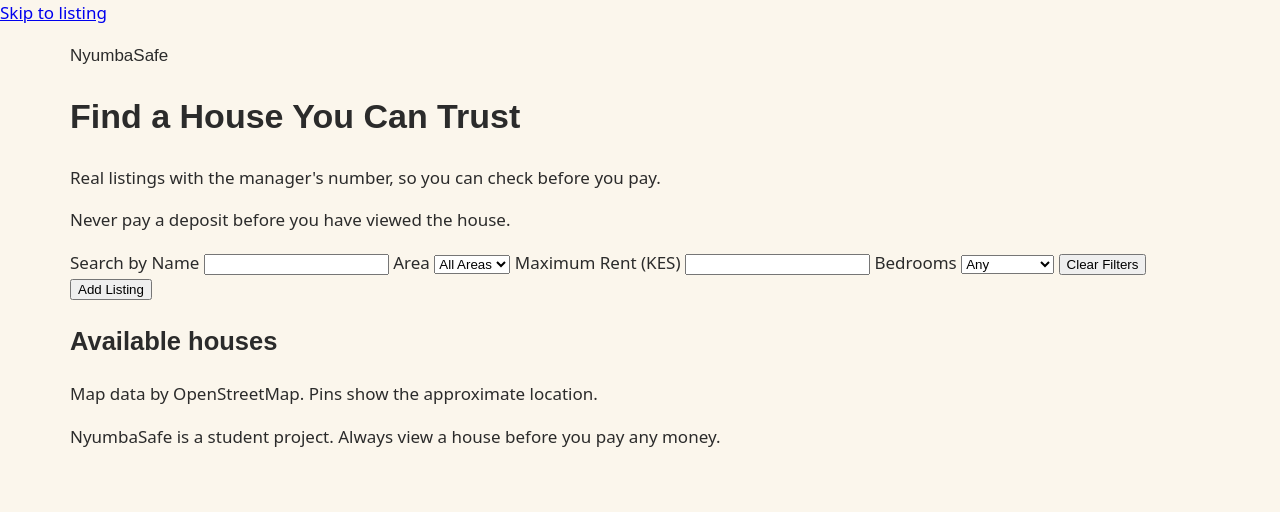
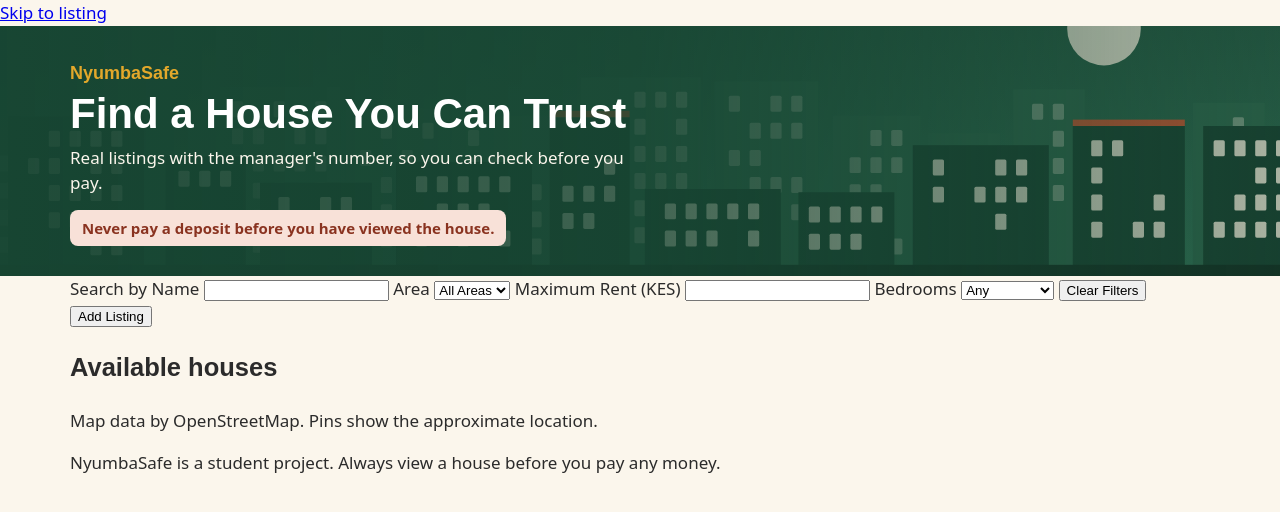
Before and after one commit to solomonmaguta492-dev/Nyumba-Safe-Project, a plain HTML site: page index.html in a window 1280 px wide. Drawn offline with Linux system fonts and the light colour scheme.

Commit message:
added sylle in the site header

```diff
--- a/style.css
+++ b/style.css
@@ -36,3 +36,19 @@ h1, h2, h3, .brand, .rent {font-family: "Outfit", system ui, sans-serif;}
 /* .wrap centres content and stops it getting too wide on big screens */
 
 .wrap { max-width: 1180px; margin: 0 auto; padding: 0 20px; }
+
+/*Header*/
+.site-header {
+   background:
+    linear-gradient(90deg, rgba(23, 69, 50, 0.96) 0%, rgba(23, 69, 50, 0.78) 50%, rgba(23, 69, 50, 0.2) 100%),
+    url("images/header-bg.svg") center bottom / cover no-repeat;
+  background-color: var(--green);   /* shown if the picture does not load */
+  color: #fff;
+  padding: 34px 0 30px;
+}
+.brand { margin: 0 0 4px; font-weight: 700; font-size: 18px; color: var(--gold); }
+/* clamp(min, preferred, max) makes the heading shrink on phones and grow on desktops */
+.site-header h1 { margin: 0; font-size: clamp(28px, 5vw, 42px); line-height: 1.1; }
+.tagline { margin: 8px 0 14px; max-width: 60ch; color: var(--bg); }
+.safety { display: inline-block; margin: 0; padding: 7px 12px; border-radius: 8px; background: #f8e1d8; color: #8a3320; font-weight: 600; font-size: 15px;
+}
```
